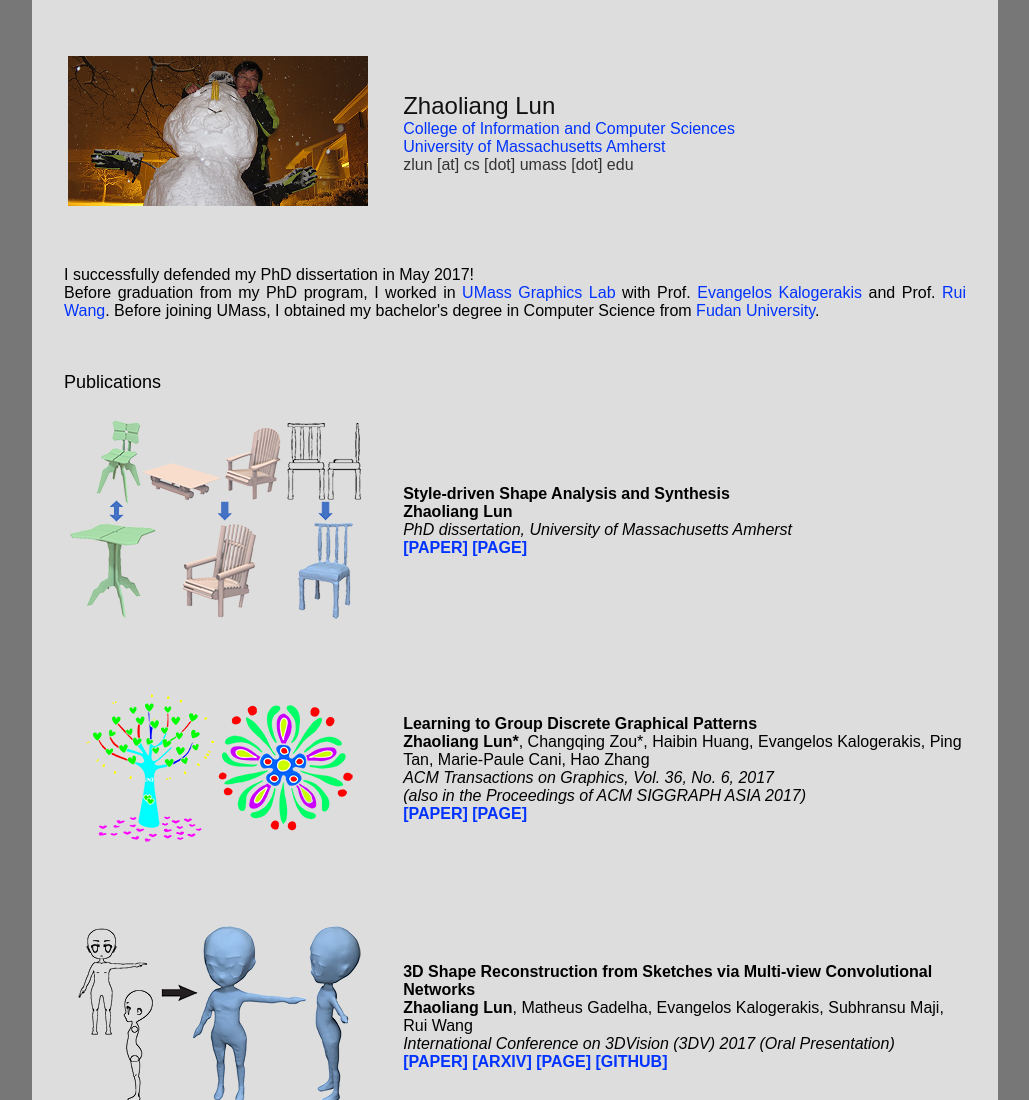
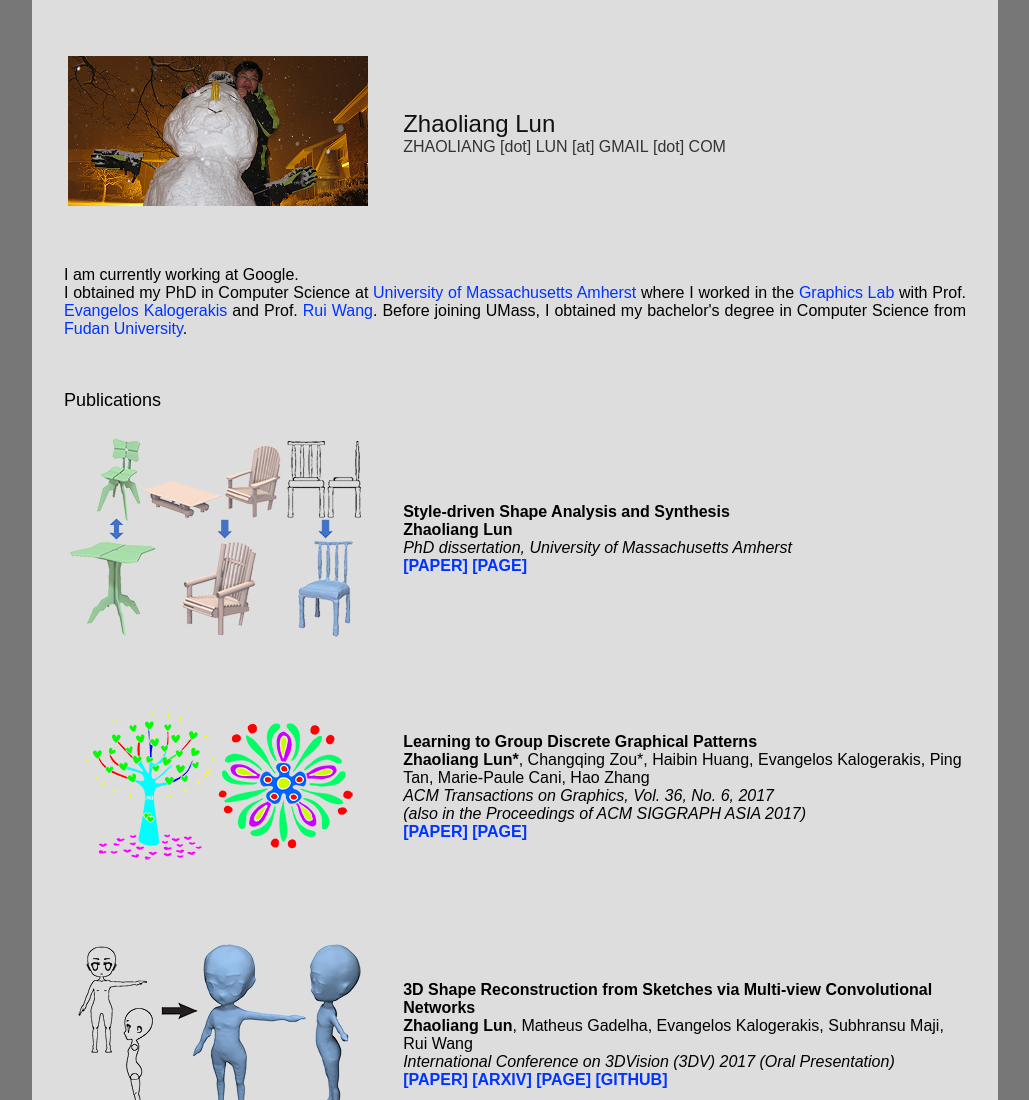
Before and after one commit to happylun/happylun.github.io, a plain HTML site: page index.html in a window 1280 px wide. Shown: the top 1100 px of the page, without its empty margins (125-1154 px from the left). Drawn offline with Linux system fonts and the light colour scheme.

Commit message:
Updated personal info.
Fixed link to main page.

```diff
--- a/index.html
+++ b/index.html
@@ -22,10 +22,8 @@
 					</td>
 					<td id="right-column">
 						<p id="name">Zhaoliang Lun</p>
-						<p id="affiliation"><a href="https://www.cics.umass.edu/">College of Information and Computer Sciences</a></p>
-						<p id="affiliation"><a href="http://www.umass.edu/">University of Massachusetts Amherst</a></p>
 						<P id="email">
-							&#x202e;ude&nbsp;[tod]&nbsp;&#x202a;zl&#x202e;ssamu&nbsp;[tod]&nbsp;&#x202a;un&#x202e;sc&nbsp;[ta]&nbsp;&#x202a;
+							&#x202e;MOC&nbsp;[tod]&nbsp;LIA&#x202a;ZHA&#x202e;MG&nbsp;[ta]&nbsp;N&#x202a;OLIAN&#x202e;UL&nbsp;[tod]&nbsp;G&#x202a;
 						</p>
 					</td>
 				</tr></table>
@@ -33,9 +31,9 @@
 
 			<tr><td id="one-column">
 				<p id="bio">
-					I successfully defended my PhD dissertation in May 2017!<br>
-					Before graduation from my PhD program, I worked in
-					<a href="http://graphics.cs.umass.edu/">UMass Graphics Lab</a>
+					I am currently working at Google.<br> I obtained my PhD in Computer Science at
+					<a href="https://www.cics.umass.edu/">University of Massachusetts Amherst</a> where I worked in the
+					<a href="http://graphics.cs.umass.edu/">Graphics Lab</a>
 					with Prof. <a href="http://people.cs.umass.edu/~kalo/">Evangelos Kalogerakis</a>
 					and Prof. <a href="http://people.cs.umass.edu/~ruiwang/">Rui Wang</a>.
 					Before joining UMass, I obtained my bachelor's degree in Computer Science from
```
Also changed, not shown: papers/PatternGrouping/index.html (+2 -2 lines), papers/SketchModeling/index.html (+2 -2 lines), papers/StyleSimilarity/index.html (+2 -2 lines), papers/StyleTransfer/index.html (+2 -2 lines).
